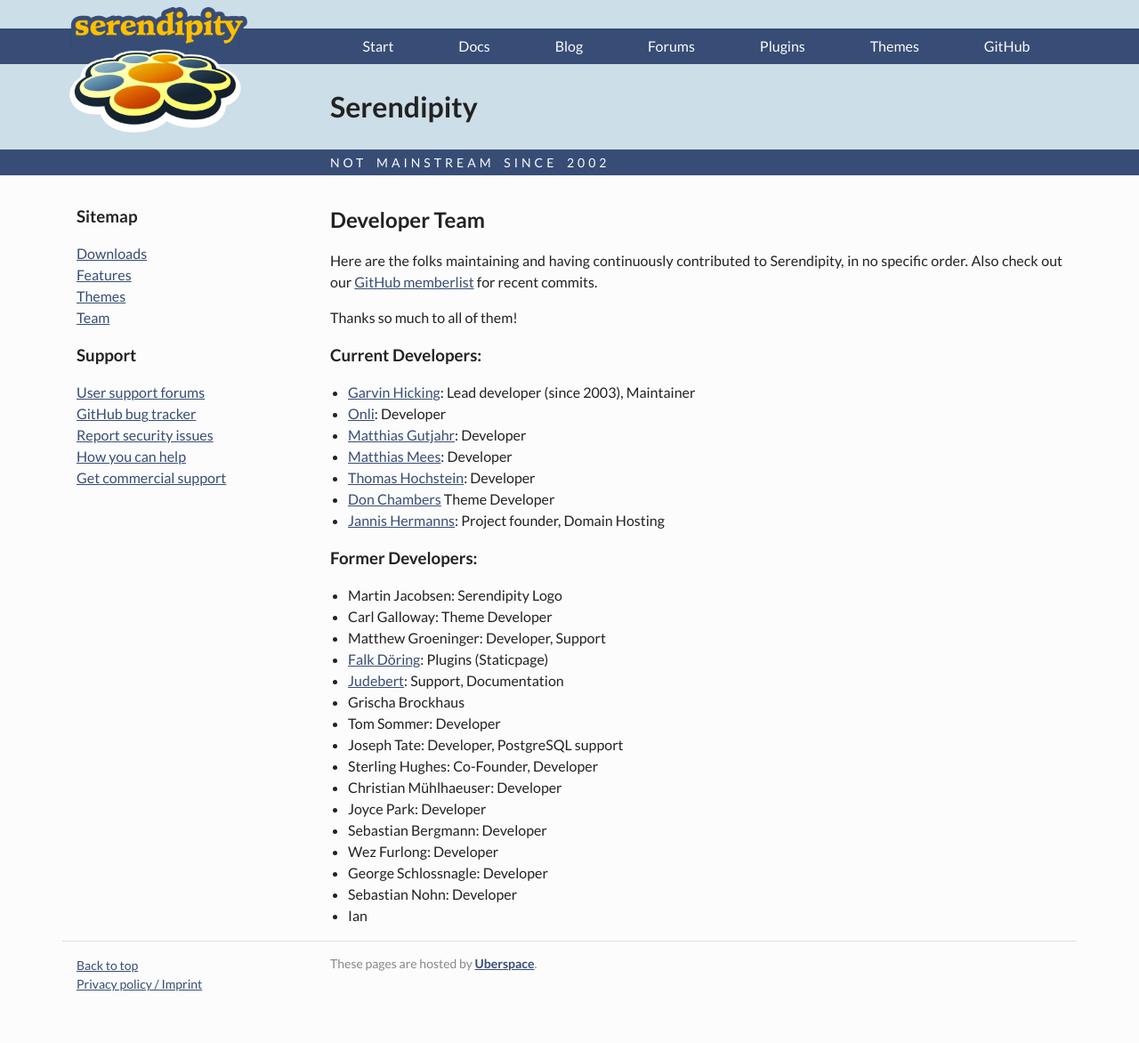
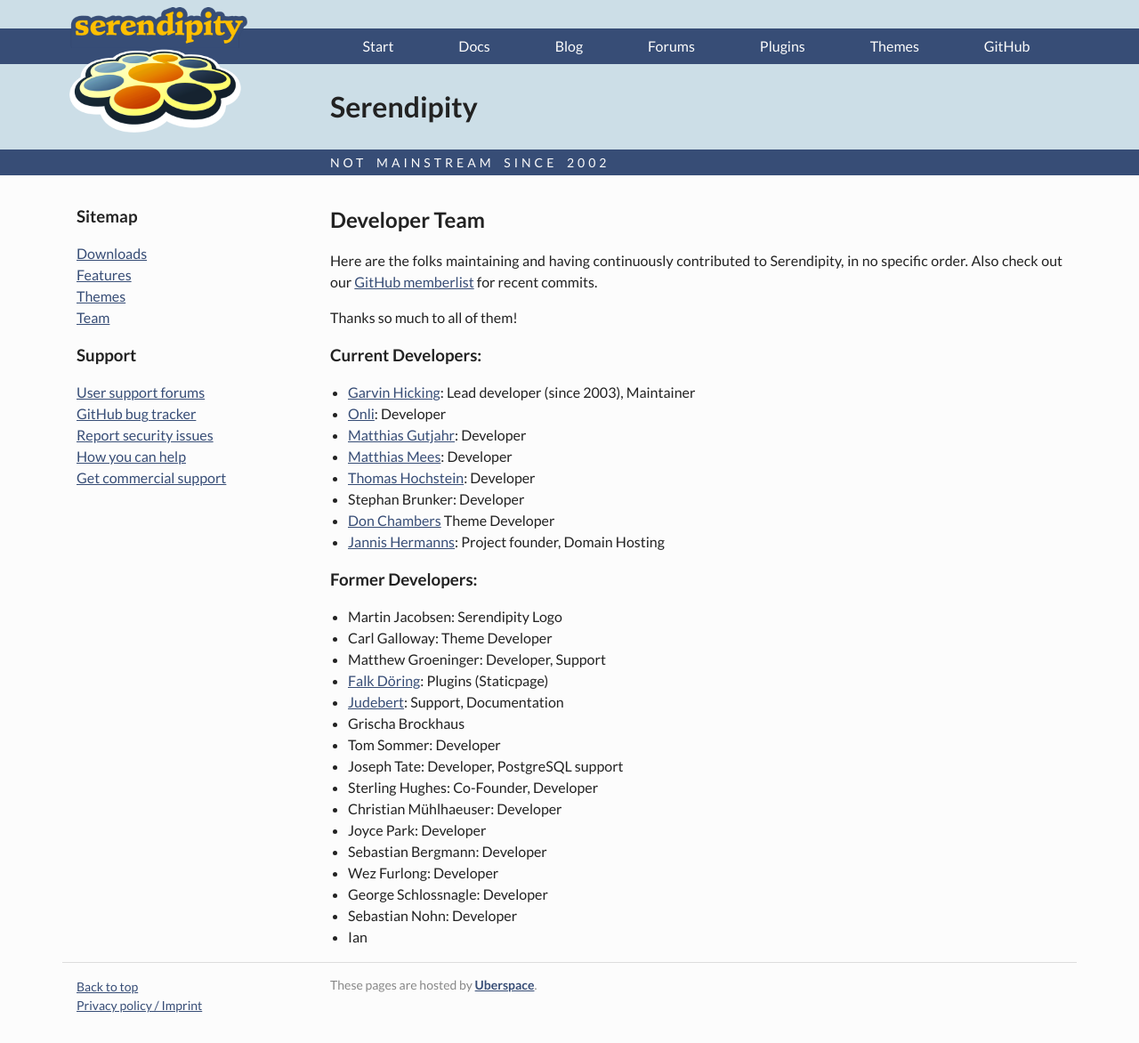
Before and after one commit to s9y/s9y.github.io, a Jekyll site: the page built from team.md, in a window 1280 px wide. Shown: the whole page at 89% size. Built offline with Jekyll 4.4.1, drawn with Linux system fonts in a browser that asks for light colours; before the commit the page ends 1148 px from its top, so only the background shows below that.

Commit message:
Update list of developers.
Stephan has commit access and added substantial
enhancements.

Signed-off-by: Thomas Hochstein <thh@inter.net>

```diff
--- a/team.md
+++ b/team.md
@@ -15,6 +15,7 @@ Thanks so much to all of them!
 * [Matthias Gutjahr](https://matthias-gutjahr.de): Developer
 * [Matthias Mees](https://yellowled.de): Developer
 * [Thomas Hochstein](https://netz-rettung-recht.de/): Developer
+* Stephan Brunker: Developer
 * [Don Chambers](http://www.optional-necessity.com) Theme Developer
 * [Jannis Hermanns](http://jann.is): Project founder, Domain Hosting
 
```
